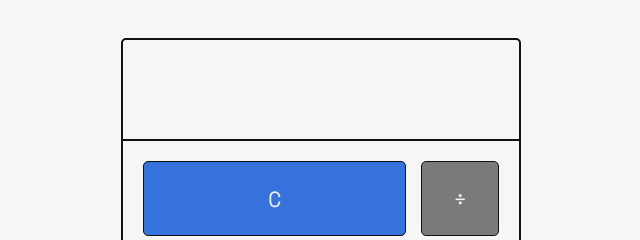
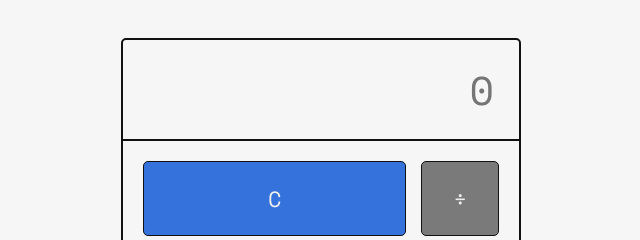
Before and after one commit to jaffrepaul/css-grid-calc, a website: page index.html in a window 1280 px wide. Shown: the top 240 px of the page, 319-959 px from the left. Drawn offline with nearby package versions, Linux system fonts and the light colour scheme.

Commit message:
added display window placeholder

```diff
--- a/index.html
+++ b/index.html
@@ -11,7 +11,7 @@
 
 <body>
   <div class="calculator">
-    <input type="number">
+    <input type="number" placeholder="0">
     <div class='calculator-buttons'>
       <button class="calc-button is-clear">C</button>
       <button class="calc-button">&divide;</button>
```
